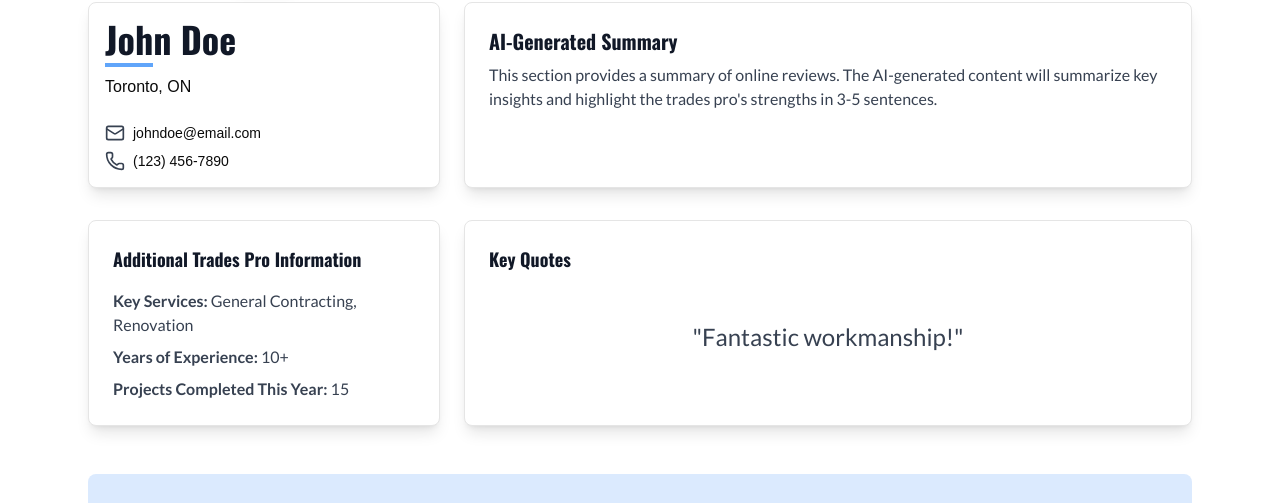
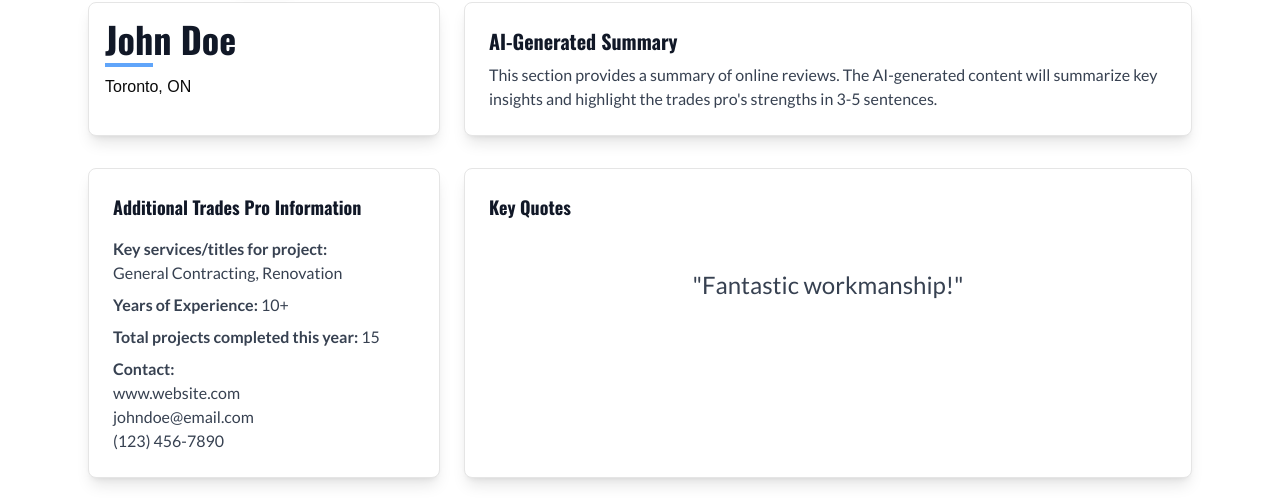
Before and after one commit to icchub-inflw/icchub-frontend, a Next.js app: page /contractors/1 in a window 1280 px wide. Shown: the part 206-709 px from the top of the page. Built offline with nearby package versions, Linux system fonts and the light colour scheme; a web font is replaced by a local one.

Commit message:
minor ui changes

```diff
--- a/src/app/contractors/[id]/page.tsx
+++ b/src/app/contractors/[id]/page.tsx
@@ -99,12 +99,12 @@ export default function ContractorProfile() {
             </h1>
             <p className="mt-2">Toronto, ON</p>
             <div className="flex flex-col items-start mt-4">
-            <p className="flex items-center gap-2 mt-2 text-sm">
+            {/* <p className="flex items-center gap-2 mt-2 text-sm">
               <Mail className="w-5 h-5 text-gray-700" /> johndoe@email.com{" "}
             </p>
             <p className="flex items-center gap-2 mt-2 text-sm">
               <Phone className="w-5 h-5 text-gray-700" /> (123) 456-7890
-            </p>
+            </p> */}
           </div>
           </div>
 
@@ -153,19 +153,27 @@ export default function ContractorProfile() {
               <strong>Location:</strong> Toronto, ON
             </li>*/}
             <li>
-              <strong>Key Services:</strong> General Contracting, Renovation
+              <strong>Key services/titles for project:</strong><br /> General Contracting, Renovation
             </li>
             <li>
               <strong>Years of Experience:</strong> 10+
             </li>
             <li>
-              <strong>Projects Completed This Year:</strong> 15
+              <strong>Total projects completed this year:</strong> 15
             </li>
-            {/* <li>
-              <strong>Contact:</strong> johndoe@email.com | (123) 456-7890
-            </li> */}
+            <li>
+              <strong>Contact:</strong><br />www.website.com <br /> johndoe@email.com <br /> (123) 456-7890
+            </li>
           </ul>
         </div>
+
+        {/* Name
+Location
+Key services/titles for project
+Years of experience
+Total project completed this year
+Contact information (website, email, number) */}
+
 
         {/* Key Quotes Section (Carousel) */}
         <div className="md:col-span-2 border rounded-lg p-6 bg-white shadow-lg relative overflow-hidden">
--- a/src/components/sections/vetted.tsx
+++ b/src/components/sections/vetted.tsx
@@ -9,7 +9,7 @@ export default function Vetted() {
   return (
     <section
       id={"how-it-works"}
-      className="flex flex-col md:flex-row items-center justify-center px-6 py-12 w-full mx-auto max-w-7xl gap-10"
+      className="flex flex-col md:flex-row items-center justify-center px-6 py-32 w-full mx-auto max-w-7xl gap-10"
     >
       {/* Left Column - Text Content */}
 
```
